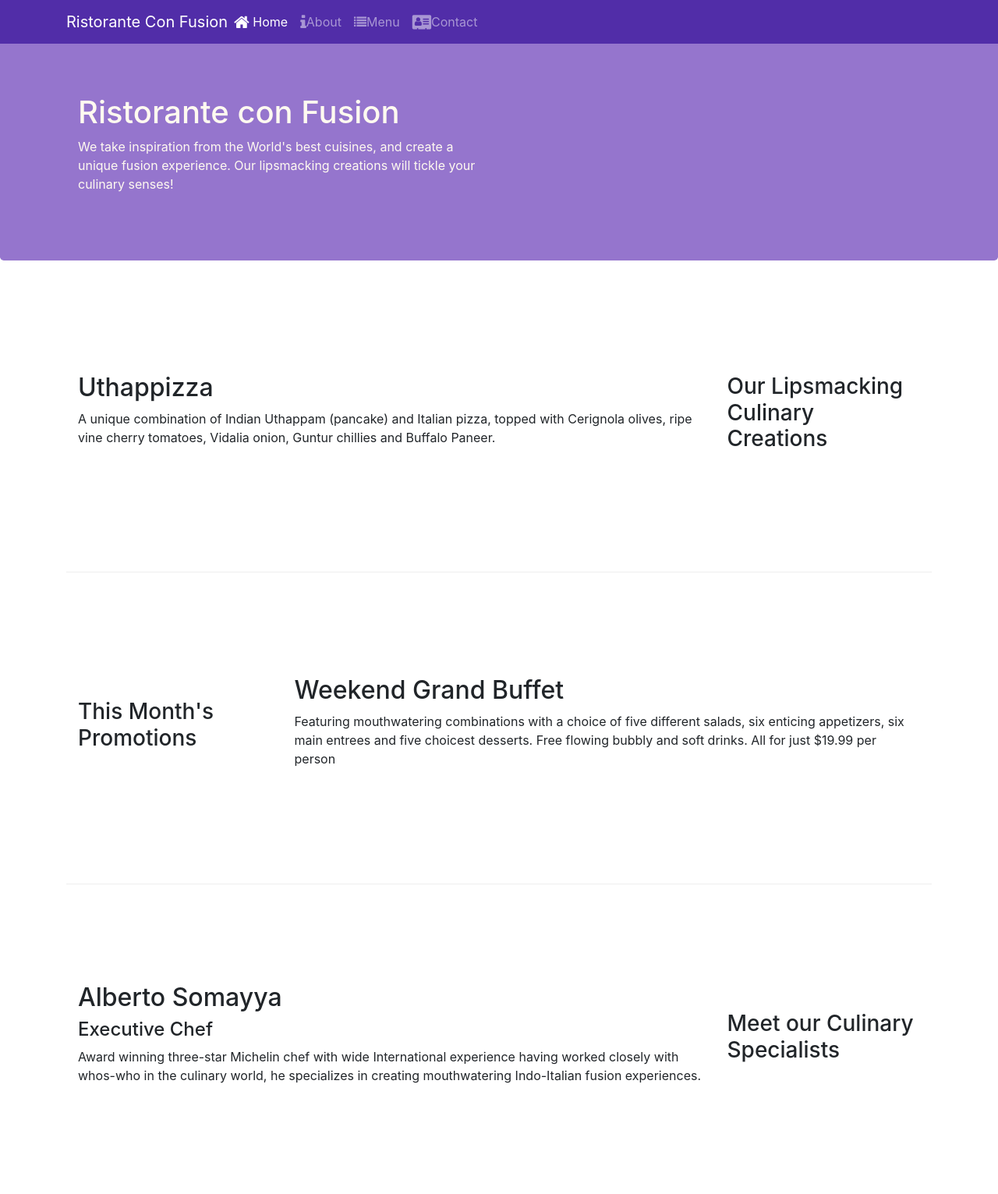
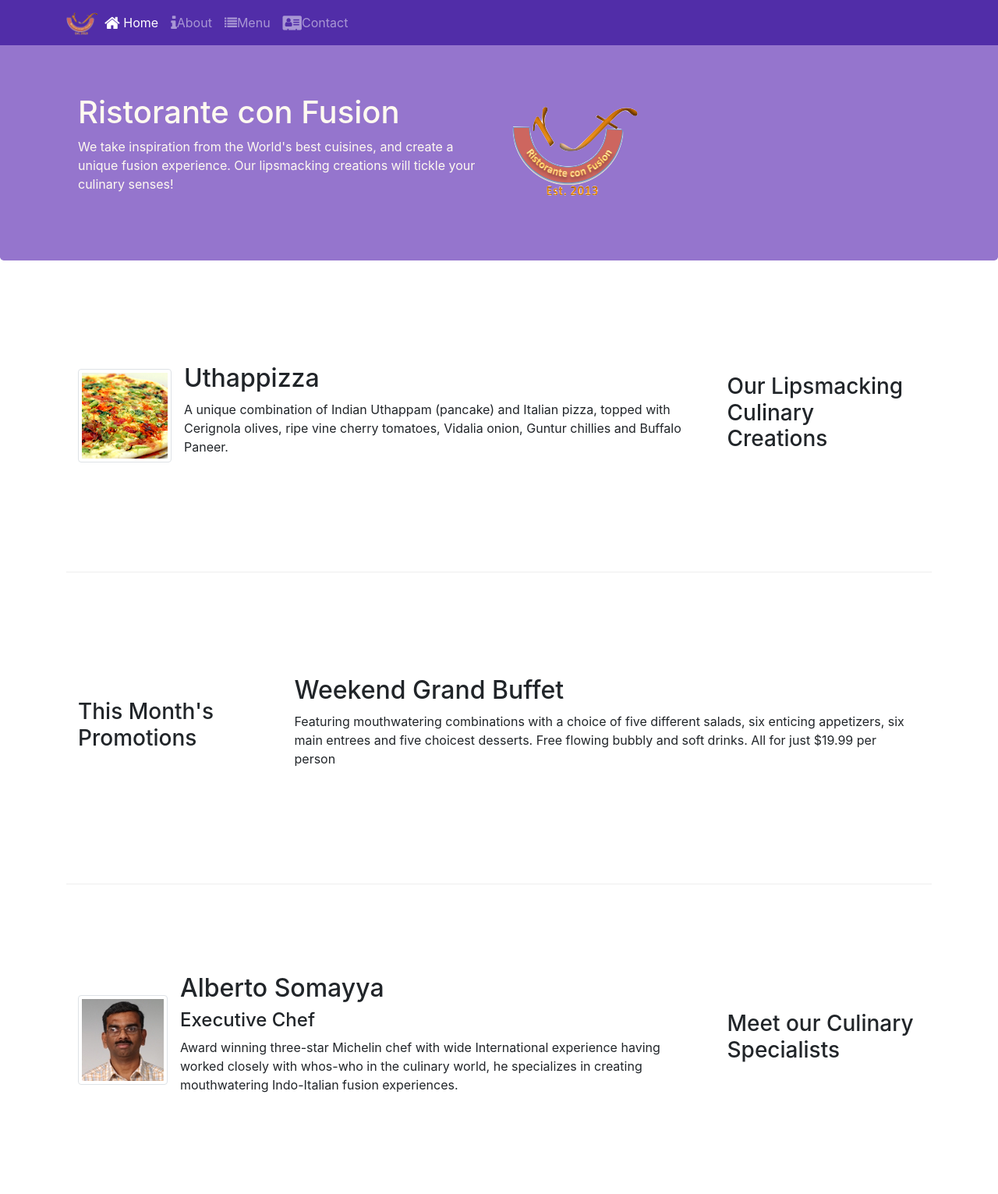
Before and after one commit to rachit16/bootstrap-demo, a website: page index.html in a window 1280 px wide. Shown: the top 1531 px of the page at 78% size. Drawn offline with nearby package versions, Linux system fonts and the light colour scheme.

Commit message:
Images and Media

```diff
--- a/index.html
+++ b/index.html
@@ -21,7 +21,7 @@
             <button class="navbar-toggler" type="button" data-toggle="collapse" data-target="#Navbar">
                 <span class="navbar-toggler-icon"></span>
             </button>
-            <a class="navbar-brand mr-auto" href="#">Ristorante Con Fusion</a>
+            <a class="navbar-brand mr-auto" href="#"><img src="img/logo.png" height="30" width="41"></a>
             <div class="collapse navbar-collapse" id="Navbar">
                 <ul class="navbar-nav mr-auto">
                     <li class="nav-items active"><a class="nav-link" href="#"><span class="fa fa-home fa-lg"></span> Home</a></li>
@@ -40,7 +40,8 @@
                     <h1>Ristorante con Fusion</h1>
                     <p>We take inspiration from the World's best cuisines, and create a unique fusion experience. Our lipsmacking creations will tickle your culinary senses!</p>
                 </div>
-                <div class="col-12 col-sm">
+                <div class="col-12 col-sm align-self-center">
+                    <img src="img/logo.png" class="img-fluid">
                 </div>
             </div>
         </div>
@@ -52,8 +53,17 @@
                 <h3>Our Lipsmacking Culinary Creations</h3>
             </div>
             <div class="col col-sm col-md order-sm-first">
-                <h2>Uthappizza</h2>
-                <p>A unique combination of Indian Uthappam (pancake) and Italian pizza, topped with Cerignola olives, ripe vine cherry tomatoes, Vidalia onion, Guntur chillies and Buffalo Paneer.</p>
+                <div class="media">
+                    <img class="d-flex mr-3 img-thumbnail align-self-center"
+                            src="img/uthappizza.png" alt="Uthappizza">
+                    <div class="media-body">
+                        <h2 class="mt-0">Uthappizza</h2>
+                        <p class="d-none d-sm-block">A unique combination of Indian Uthappam (pancake) and
+                            Italian pizza, topped with Cerignola olives, ripe vine
+                            cherry tomatoes, Vidalia onion, Guntur chillies and
+                            Buffalo Paneer.</p>
+                    </div>
+                </div>
             </div>
         </div>
 
@@ -73,9 +83,19 @@
                 <h3>Meet our Culinary Specialists</h3>
             </div>
             <div class="col col-sm col-md order-sm-first">
-                <h2>Alberto Somayya</h2>
-                <h4>Executive Chef</h4>
-                <p>Award winning three-star Michelin chef with wide International experience having worked closely with whos-who in the culinary world, he specializes in creating mouthwatering Indo-Italian fusion experiences. </p>
+                <div class="media">
+                    <img class="d-flex mr-3 img-thumbnail align-self-center"
+                            src="img/alberto.png" alt="Alberto Somayya">
+                    <div class="media-body">
+                        <h2 class="mt-0">Alberto Somayya</h2>
+                        <h4>Executive Chef</h4>
+                        <p class="d-none d-sm-block">Award winning three-star Michelin chef with wide
+                            International experience having worked closely with
+                            whos-who in the culinary world, he specializes in
+                            creating mouthwatering Indo-Italian fusion experiences.
+                            </p>
+                    </div>
+                </div>
             </div>
         </div>
     </div>
```
Also changed, not shown: aboutus.html (+3 -2 lines), contactus.html (+3 -2 lines), img/alberto.png (added), img/buffet.png (added), img/logo.png (added), img/uthappizza.png (added), 1 other file.
